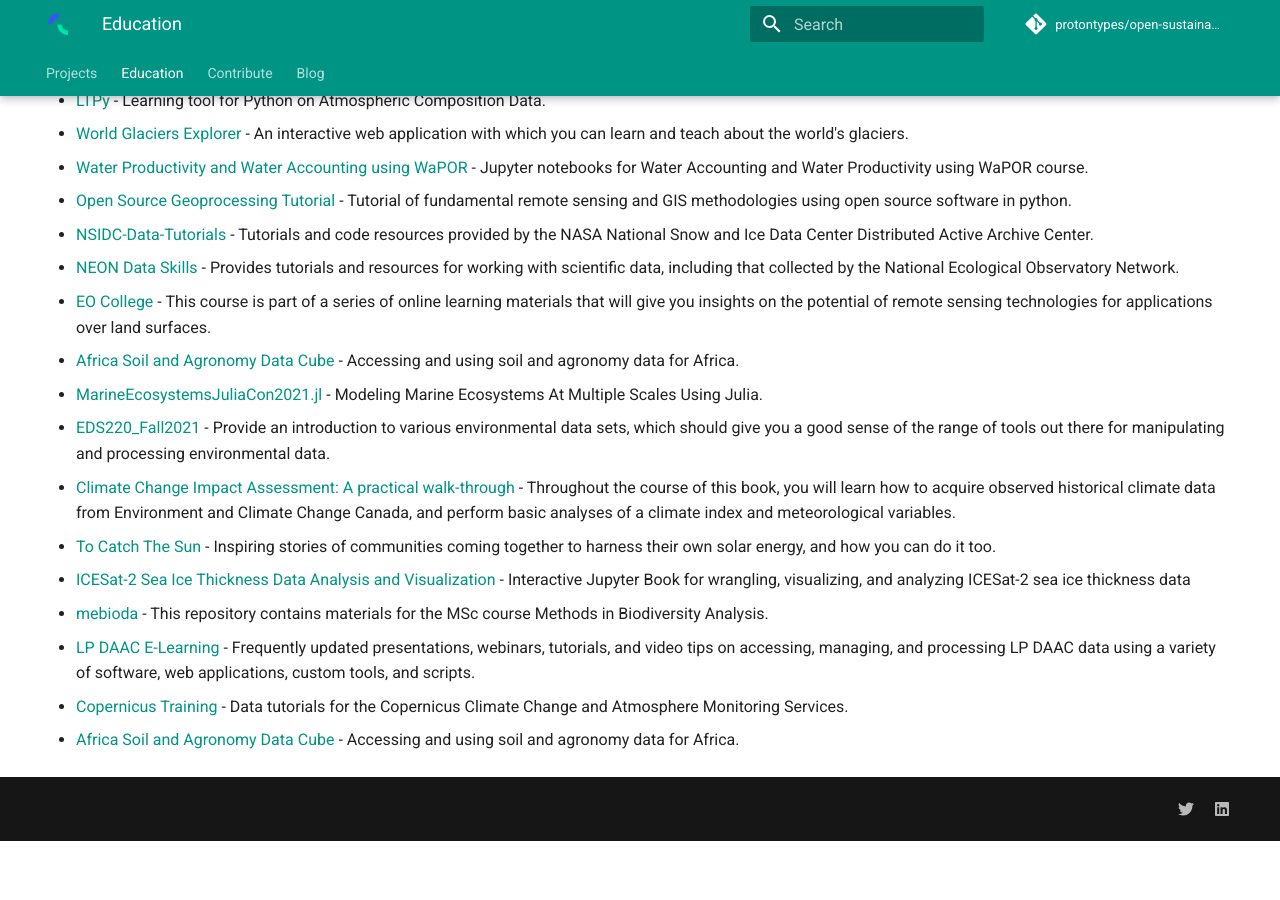
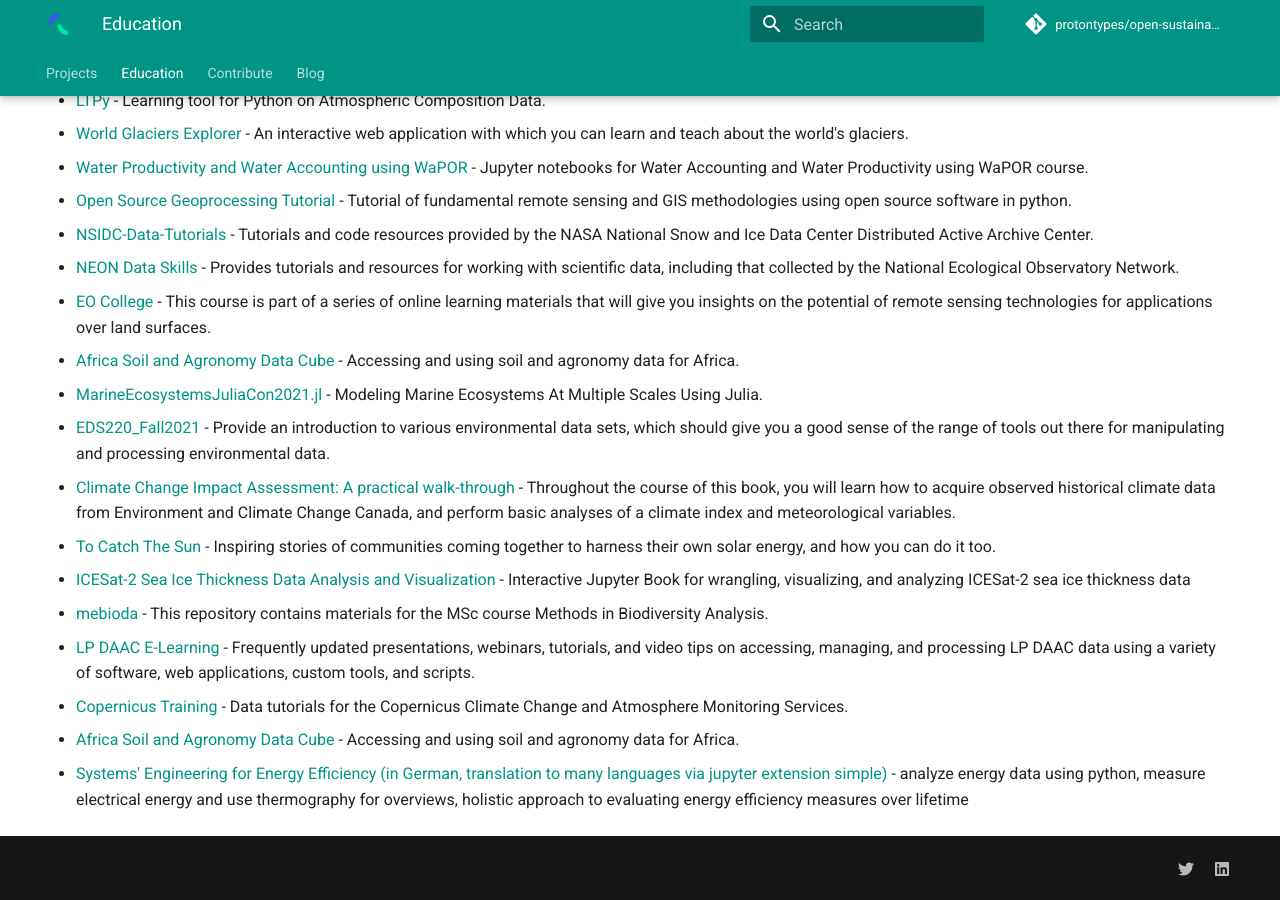
Before and after one commit to protontypes/open-sustainable-technology, an MkDocs documentation site: the page built from docs/education.md, in a window 1280 px wide and 900 px high, scrolled down 1567 px. Built offline with MkDocs 1.6.1 and Material for MkDocs 9.7.7, drawn with Linux system fonts in a browser that asks for light colours; comment, search, counter and statistics services are not loaded; before the commit the page ends 2408 px from its top, so only the background shows below that.

Commit message:
Systemtechnik für Energieeffizienz (Systems' Engineering for Energy Efficiency) course material added

```diff
--- a/docs/education.md
+++ b/docs/education.md
@@ -59,3 +59,4 @@
 - [LP DAAC E-Learning](https://lpdaac.usgs.gov/resources/e-learning/) - Frequently updated presentations, webinars, tutorials, and video tips on accessing, managing, and processing LP DAAC data using a variety of software, web applications, custom tools, and scripts.
 - [Copernicus Training](https://github.com/ecmwf-projects/copernicus-training) - Data tutorials for the Copernicus Climate Change and Atmosphere Monitoring Services.
 - [Africa Soil and Agronomy Data Cube](https://gitlab.com/openlandmap/africa-soil-and-agronomy-data-cube) - Accessing and using soil and agronomy data for Africa.
+- [Systems' Engineering for Energy Efficiency (in German, translation to many languages via jupyter extension simple)](http://jfmay.gitlab.io/systemtechnik-fuer-energieeffizienz/README.html) - analyze energy data using python, measure electrical energy and use thermography for overviews, holistic approach to evaluating energy efficiency measures over lifetime
```
